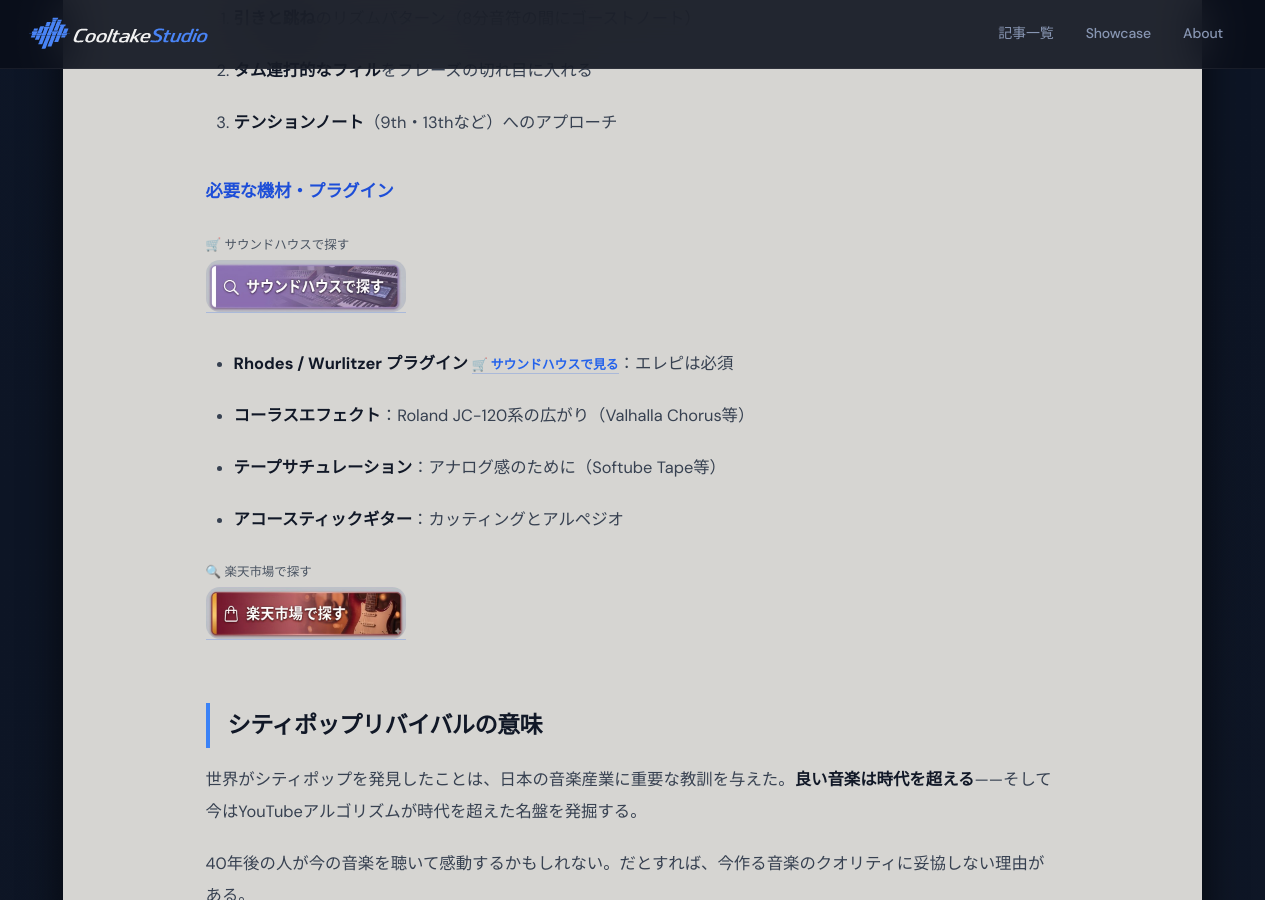
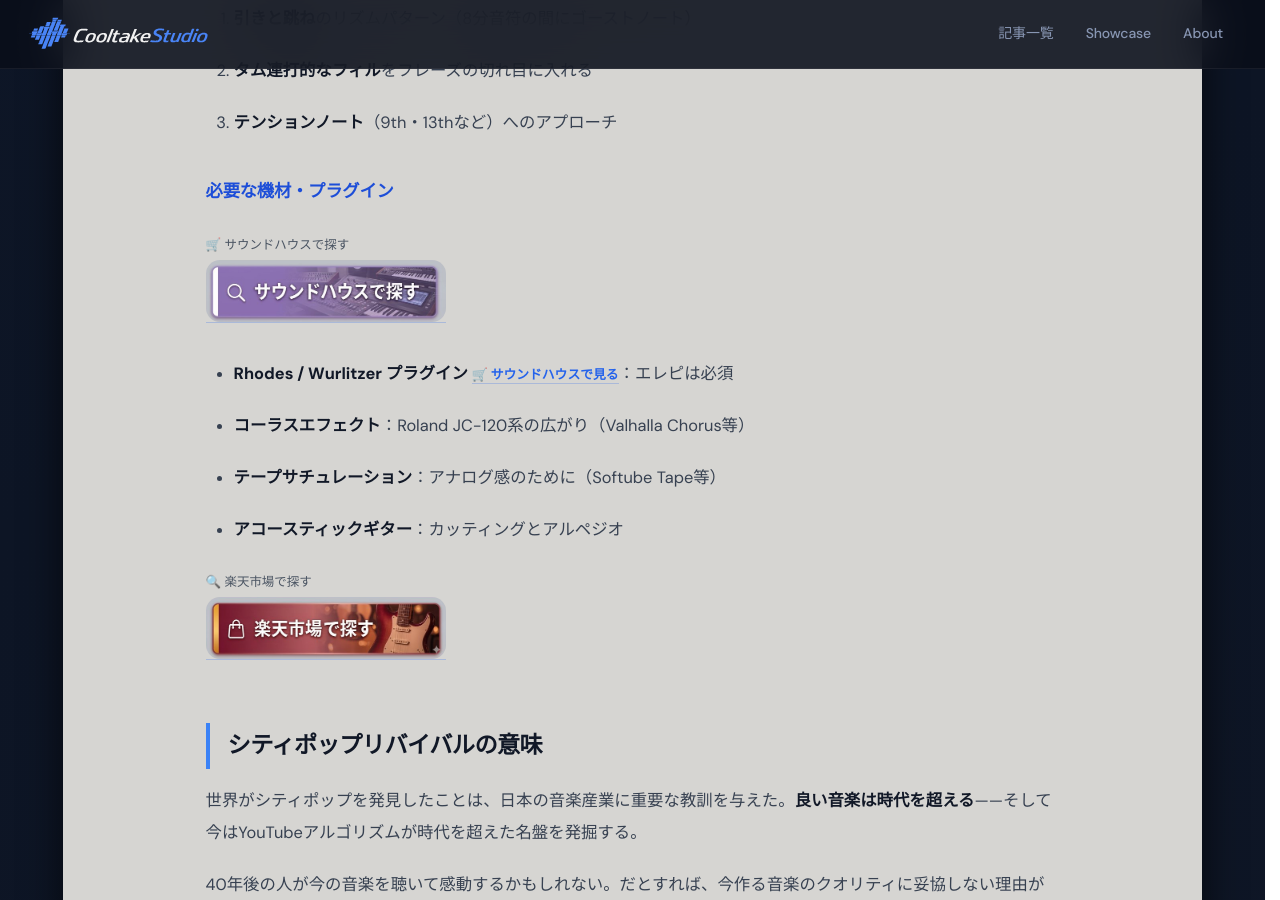
Before and after one commit to cooltake/cooltake-staging, a Jekyll site: the page built from _posts/2026-05-30-japan-music-17-city-pop-revival.md, in a window 1280 px wide and 900 px high, scrolled down 2570 px. Built offline with Jekyll 4.4.1, drawn with Linux system fonts in a browser that asks for light colours; some web fonts are replaced.

Commit message:
style: flex horizontal buttons + larger width in 2026-05-30-japan-music-17-city-pop-revival.md

```diff
--- a/_posts/2026-05-30-japan-music-17-city-pop-revival.md
+++ b/_posts/2026-05-30-japan-music-17-city-pop-revival.md
@@ -147,7 +147,7 @@
 <div style="margin:1.5rem 0;">
 
 <span style="display:block;font-size:.78rem;color:#4b5563;margin-bottom:3px;margin-top:6px;">🛒 サウンドハウスで探す</span>
-<a href="https://h.accesstrade.net/sp/cc?rk=0100pdhv00n9hy&url=https%3A%2F%2Fwww.soundhouse.co.jp%2Fsearch%2Findex%3Fs_category_cd%3D120%26s_maker_cd%3D%26s_search_all%3D%26s_ord%3D" rel="nofollow" referrerpolicy="no-referrer-when-downgrade" style="display:inline-block;text-decoration:none;"><img src="/assets/images/btn-soundhouse.jpg" alt="サウンドハウスで探す" width="200" style="max-width:100%;height:auto;border-radius:14px;display:block;"></a>
+<a href="https://h.accesstrade.net/sp/cc?rk=0100pdhv00n9hy&url=https%3A%2F%2Fwww.soundhouse.co.jp%2Fsearch%2Findex%3Fs_category_cd%3D120%26s_maker_cd%3D%26s_search_all%3D%26s_ord%3D" rel="nofollow" referrerpolicy="no-referrer-when-downgrade" style="display:inline-block;text-decoration:none;"><img src="/assets/images/btn-soundhouse.jpg" alt="サウンドハウスで探す" width="240" style="max-width:100%;height:auto;border-radius:14px;display:block;"></a>
 
 </div>
 
@@ -166,7 +166,7 @@
 <div style="margin:1.5rem 0;">
 
 <span style="display:block;font-size:.78rem;color:#4b5563;margin-bottom:3px;margin-top:6px;">🔍 楽天市場で探す</span>
-<a href="https://hb.afl.rakuten.co.jp/ichiba/54518dd8.3792440a.54518dd9.03b99be4/?pc=https%3A%2F%2Fsearch.rakuten.co.jp%2Fsearch%2Fmall%2F%25E3%2582%A2%25E3%2582%B3%25E3%2583%BC%25E3%2582%B9%25E3%2583%86%25E3%2582%A3%25E3%2583%83%25E3%2582%AF%25E3%2582%AE%25E3%2582%BF%25E3%2583%BC%2F" rel="nofollow" referrerpolicy="no-referrer-when-downgrade" style="display:inline-block;text-decoration:none;"><img src="/assets/images/btn-rakuten.jpg" alt="楽天市場で探す" width="200" style="max-width:100%;height:auto;border-radius:14px;display:block;"></a>
+<a href="https://hb.afl.rakuten.co.jp/ichiba/54518dd8.3792440a.54518dd9.03b99be4/?pc=https%3A%2F%2Fsearch.rakuten.co.jp%2Fsearch%2Fmall%2F%25E3%2582%A2%25E3%2582%B3%25E3%2583%BC%25E3%2582%B9%25E3%2583%86%25E3%2582%A3%25E3%2583%83%25E3%2582%AF%25E3%2582%AE%25E3%2582%BF%25E3%2583%BC%2F" rel="nofollow" referrerpolicy="no-referrer-when-downgrade" style="display:inline-block;text-decoration:none;"><img src="/assets/images/btn-rakuten.jpg" alt="楽天市場で探す" width="240" style="max-width:100%;height:auto;border-radius:14px;display:block;"></a>
 
 </div>
 
@@ -201,7 +201,7 @@
 <div style="margin:1.5rem 0;">
 
 <span style="display:block;font-size:.78rem;color:#4b5563;margin-bottom:3px;margin-top:6px;">🔍 楽天市場で探す</span>
-<a href="https://hb.afl.rakuten.co.jp/ichiba/54518dd8.3792440a.54518dd9.03b99be4/?pc=https%3A//search.rakuten.co.jp/search/mall/%E5%B1%B1%E4%B8%8B%E9%81%94%E9%83%8E%2B%E7%AB%B9%E5%86%85%E3%81%BE%E3%82%8A%E3%82%84%2B%E3%82%B7%E3%83%86%E3%82%A3%E3%83%9D%E3%83%83%E3%83%97%2BCD/" rel="nofollow" referrerpolicy="no-referrer-when-downgrade" style="display:inline-block;text-decoration:none;"><img src="/assets/images/btn-rakuten.jpg" alt="楽天市場で探す" width="200" style="max-width:100%;height:auto;border-radius:14px;display:block;"></a>
+<a href="https://hb.afl.rakuten.co.jp/ichiba/54518dd8.3792440a.54518dd9.03b99be4/?pc=https%3A//search.rakuten.co.jp/search/mall/%E5%B1%B1%E4%B8%8B%E9%81%94%E9%83%8E%2B%E7%AB%B9%E5%86%85%E3%81%BE%E3%82%8A%E3%82%84%2B%E3%82%B7%E3%83%86%E3%82%A3%E3%83%9D%E3%83%83%E3%83%97%2BCD/" rel="nofollow" referrerpolicy="no-referrer-when-downgrade" style="display:inline-block;text-decoration:none;"><img src="/assets/images/btn-rakuten.jpg" alt="楽天市場で探す" width="240" style="max-width:100%;height:auto;border-radius:14px;display:block;"></a>
 
 </div>
 
@@ -214,7 +214,7 @@
 <div style="margin:1.5rem 0;">
 
 <span style="display:block;font-size:.78rem;color:#4b5563;margin-bottom:3px;margin-top:6px;">🔍 楽天市場で探す</span>
-<a href="https://hb.afl.rakuten.co.jp/ichiba/54518dd8.3792440a.54518dd9.03b99be4/?pc=https%3A//search.rakuten.co.jp/search/mall/%E3%82%B3%E3%83%BC%E3%83%89%E9%80%B2%E8%A1%8C%2B%E3%82%AE%E3%82%BF%E3%83%BC%2B%E6%9C%AC/" rel="nofollow" referrerpolicy="no-referrer-when-downgrade" style="display:inline-block;text-decoration:none;"><img src="/assets/images/btn-rakuten.jpg" alt="楽天市場で探す" width="200" style="max-width:100%;height:auto;border-radius:14px;display:block;"></a>
+<a href="https://hb.afl.rakuten.co.jp/ichiba/54518dd8.3792440a.54518dd9.03b99be4/?pc=https%3A//search.rakuten.co.jp/search/mall/%E3%82%B3%E3%83%BC%E3%83%89%E9%80%B2%E8%A1%8C%2B%E3%82%AE%E3%82%BF%E3%83%BC%2B%E6%9C%AC/" rel="nofollow" referrerpolicy="no-referrer-when-downgrade" style="display:inline-block;text-decoration:none;"><img src="/assets/images/btn-rakuten.jpg" alt="楽天市場で探す" width="240" style="max-width:100%;height:auto;border-radius:14px;display:block;"></a>
 
 </div>
 
@@ -229,13 +229,13 @@
 <div>
 
 <span style="display:block;font-size:.78rem;color:#4b5563;margin-bottom:3px;margin-top:6px;">🔍 楽天市場で探す</span>
-<a href="https://hb.afl.rakuten.co.jp/ichiba/54518dd8.3792440a.54518dd9.03b99be4/?pc=https%3A//search.rakuten.co.jp/search/mall/%E3%82%A2%E3%82%B3%E3%83%BC%E3%82%B9%E3%83%86%E3%82%A3%E3%83%83%E3%82%AF%E3%82%AE%E3%82%BF%E3%83%BC%2BMIDI%E3%82%AD%E3%83%BC%E3%83%9C%E3%83%BC%E3%83%89/" rel="nofollow" referrerpolicy="no-referrer-when-downgrade" style="display:inline-block;text-decoration:none;"><img src="/assets/images/btn-rakuten.jpg" alt="楽天市場で探す" width="200" style="max-width:100%;height:auto;border-radius:14px;display:block;"></a>
+<a href="https://hb.afl.rakuten.co.jp/ichiba/54518dd8.3792440a.54518dd9.03b99be4/?pc=https%3A//search.rakuten.co.jp/search/mall/%E3%82%A2%E3%82%B3%E3%83%BC%E3%82%B9%E3%83%86%E3%82%A3%E3%83%83%E3%82%AF%E3%82%AE%E3%82%BF%E3%83%BC%2BMIDI%E3%82%AD%E3%83%BC%E3%83%9C%E3%83%BC%E3%83%89/" rel="nofollow" referrerpolicy="no-referrer-when-downgrade" style="display:inline-block;text-decoration:none;"><img src="/assets/images/btn-rakuten.jpg" alt="楽天市場で探す" width="240" style="max-width:100%;height:auto;border-radius:14px;display:block;"></a>
 
 </div>
 <div>
 
 <span style="display:block;font-size:.78rem;color:#4b5563;margin-bottom:3px;margin-top:6px;">🛒 サウンドハウスで探す</span>
-<a href="https://h.accesstrade.net/sp/cc?rk=0100pdhv00n9hy&url=https%3A%2F%2Fwww.soundhouse.co.jp%2Fsearch%2Findex%3Fs_category_cd%3D120%26s_maker_cd%3D%26s_search_all%3D%26s_ord%3D" rel="nofollow" referrerpolicy="no-referrer-when-downgrade" style="display:inline-block;text-decoration:none;"><img src="/assets/images/btn-soundhouse.jpg" alt="サウンドハウスで探す" width="200" style="max-width:100%;height:auto;border-radius:14px;display:block;"></a>
+<a href="https://h.accesstrade.net/sp/cc?rk=0100pdhv00n9hy&url=https%3A%2F%2Fwww.soundhouse.co.jp%2Fsearch%2Findex%3Fs_category_cd%3D120%26s_maker_cd%3D%26s_search_all%3D%26s_ord%3D" rel="nofollow" referrerpolicy="no-referrer-when-downgrade" style="display:inline-block;text-decoration:none;"><img src="/assets/images/btn-soundhouse.jpg" alt="サウンドハウスで探す" width="240" style="max-width:100%;height:auto;border-radius:14px;display:block;"></a>
 
 </div>
 </div>
```
